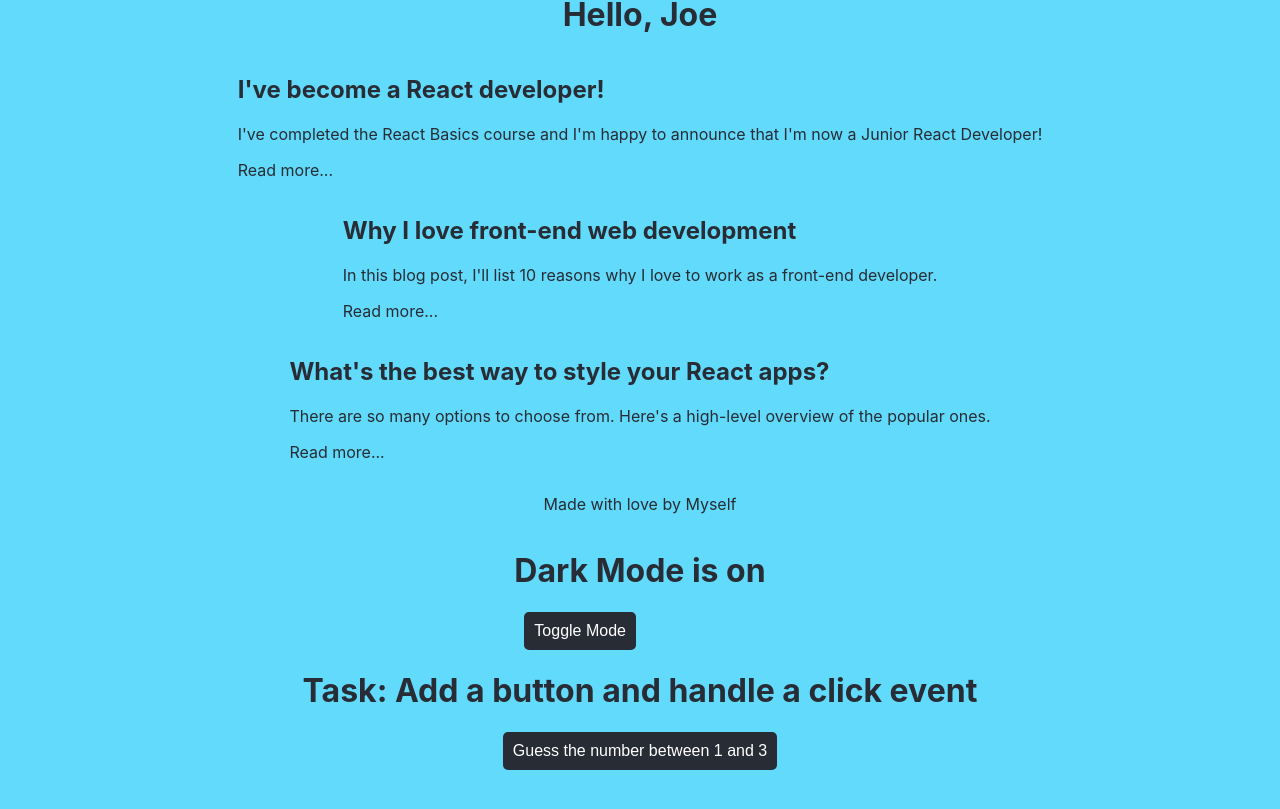
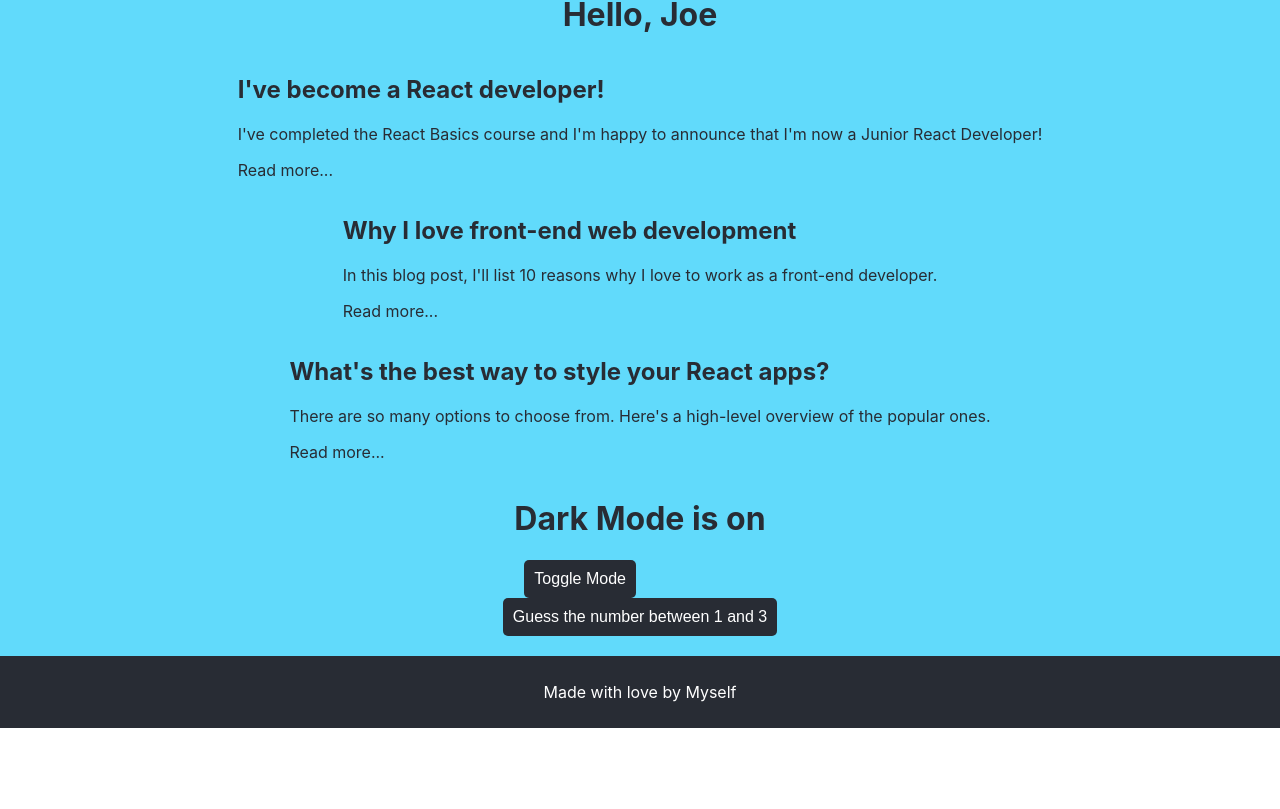
Before and after one commit to danieldraganweb/my-app, a React (Create React App) app: page / in a window 1280 px wide. Shown: the part 393-1202 px from the top of the page. After the commit the page ends 1121 px from the top, so only its background shows below. Built offline with nearby package versions, Linux system fonts and the light colour scheme.

Commit message:
App stuctur change - style footer

```diff
--- a/src/App.css
+++ b/src/App.css
@@ -5,7 +5,6 @@
   align-items: center;
   background-color: #61dafb;
   color: #282c34;
-  padding-bottom: 100px;
 }
 
 .main-nav {
@@ -48,10 +47,22 @@ button {
 }
 
 button:hover {
-  background-color: #61dafb;
+  background-color: #1d444f;
   color: #282c34;
 }
 
+.copyright {
+  position: float;
+  bottom: 0;
+  width: 100%;
+  background-color: #282c34;
+  color: white;
+  padding: 10px;
+  box-sizing: border-box;
+  text-align: center;
+  overflow: hidden;
+  margin-top: 20px;
+}
 /* .App-logo {
   height: 40vmin;
   pointer-events: none;
--- a/src/App.js
+++ b/src/App.js
@@ -26,10 +26,9 @@ const App = () => {
       <Intro1 />
       <Intro2 />
       <Intro3 />
+      <ModeToggler />
+      <button onClick={handleClick}>Guess the number between 1 and 3</button>
       <Footer />
-      <ModeToggler />
-      <h1>Task: Add a button and handle a click event</h1>
-      <button onClick={handleClick}>Guess the number between 1 and 3</button>
     </div>
   );
 };
```
